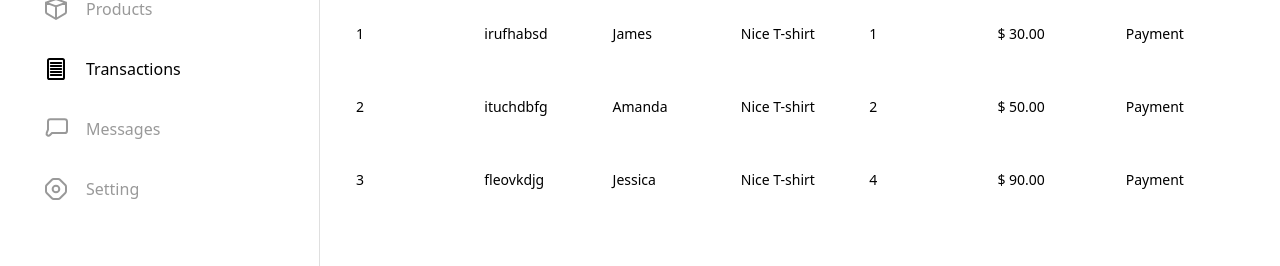
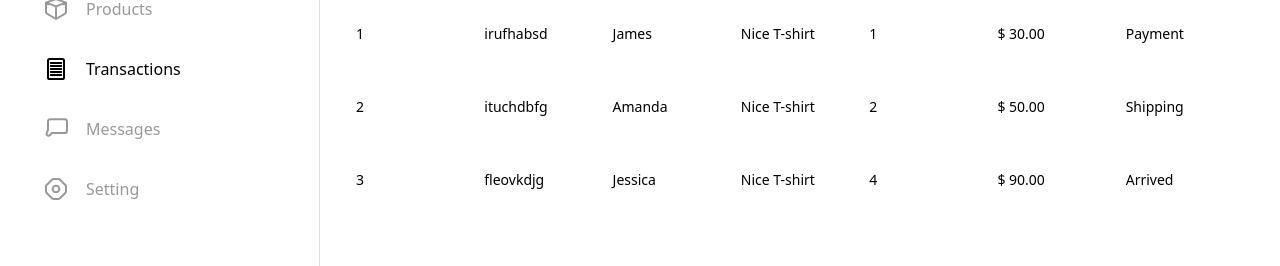
Before and after one commit to rikjnthn/dashvieata, a React (Vite) app: page /transactions in a window 1280 px wide. Shown: the part 207-473 px from the top of the page. Built offline with nearby package versions, Linux system fonts and the light colour scheme.

Commit message:
1. feat: add transaction detail page 2. test: test transaction detail page

```diff
--- a/src/components/header-nav/index.tsx
+++ b/src/components/header-nav/index.tsx
@@ -14,7 +14,8 @@ const HeaderNav = () => {
     <div className="flex h-17.5 w-full justify-between px-2.5">
       <div className="flex items-center">
         {(pathname === "/add-product" ||
-          pathname.split("/")[1] === "product") && <BackIcon />}
+          pathname.split("/")[1] === "product" ||
+          pathname.split("/")[1] === "transaction") && <BackIcon />}
         {["/products", "/transactions", "/messages"].includes(pathname) && (
           <SearchBar />
         )}
--- a/src/components/transaction-table-body/index.tsx
+++ b/src/components/transaction-table-body/index.tsx
@@ -1,35 +1,12 @@
+import { transactions } from "../../data/transactions";
 import TransactionTableRow from "../transaction-table-row";
 
 const TransactionsTableBody = () => {
   return (
     <tbody className="transaction-table-body cursor-pointer">
-      <TransactionTableRow
-        no="1"
-        id="irufhabsd"
-        buyerName="James"
-        productName="Nice T-shirt"
-        quantity="1"
-        totalPrice="30.00"
-        status="Payment"
-      />
-      <TransactionTableRow
-        no="2"
-        id="ituchdbfg"
-        buyerName="Amanda"
-        productName="Nice T-shirt"
-        quantity="2"
-        totalPrice="50.00"
-        status="Payment"
-      />
-      <TransactionTableRow
-        no="3"
-        id="fleovkdjg"
-        buyerName="Jessica"
-        productName="Nice T-shirt"
-        quantity="4"
-        totalPrice="90.00"
-        status="Payment"
-      />
+      {transactions.map((data, idx) => (
+        <TransactionTableRow no={`${idx + 1}`} {...data} />
+      ))}
     </tbody>
   );
 };
--- a/src/data/revenue.tsx
+++ /dev/null
@@ -1,16 +0,0 @@
-export const revenueData = [
-  720, 400, 1080, 1560, 1040, 1380, 880, 720, 700, 740, 700, 880, 900, 640,
-  1460, 1580, 900, 1900, 980, 1080, 780, 1400, 400, 1740, 1780, 1800, 1220, 360,
-  940, 1300, 2000, 100, 1940, 1240, 1600, 640, 1540, 1380, 1760, 1160, 340, 420,
-  580, 1100, 1160, 1540, 980, 1880, 700, 1600, 1940, 660, 860, 880, 340, 480,
-  480, 920, 1480, 600, 980, 1480, 1520, 700, 1900, 720, 1240, 1660, 1360, 1060,
-  540, 840, 1540, 1080, 1180, 380, 1000, 380, 1700, 900, 1720, 1900, 560, 1340,
-  1780, 980, 820, 1080, 700, 700,
-];
-
-export const dates = new Array(90).fill(0).map((_, idx) => {
-  const date = new Date();
-  return new Date(
-    date.setDate(new Date().getDate() - idx),
-  ).toLocaleDateString();
-});
--- /dev/null
+++ b/src/data/transactions.ts
@@ -0,0 +1,32 @@
+export const transactions = [
+  {
+    id: "irufhabsd",
+    buyerName: "James",
+    productName: "Nice T-shirt",
+    productPrice: "20.00",
+    productId: "uxjyebgrf",
+    quantity: "1",
+    totalPrice: "30.00",
+    status: "Payment" as const,
+  },
+  {
+    id: "ituchdbfg",
+    buyerName: "Amanda",
+    productName: "Nice T-shirt",
+    productPrice: "20.00",
+    productId: "uxjyebgrf",
+    quantity: "2",
+    totalPrice: "50.00",
+    status: "Shipping" as const,
+  },
+  {
+    id: "fleovkdjg",
+    buyerName: "Jessica",
+    productName: "Nice T-shirt",
+    productPrice: "20.00",
+    productId: "uxjyebgrf",
+    quantity: "4",
+    totalPrice: "90.00",
+    status: "Arrived" as const,
+  },
+];
--- a/src/main.tsx
+++ b/src/main.tsx
@@ -12,6 +12,7 @@ import Product from "./pages/product";
 import AddProduct from "./pages/add-product";
 import Dashboard from "./pages/dashboard";
 import TransactionsPage from "./pages/transactions-page";
+import Transaction from "./pages/transaction";
 import MessagesPage from "./pages/messages";
 import ChatRoom from "./components/chat-room";
 
@@ -26,6 +27,7 @@ createRoot(document.getElementById("root")!).render(
             <Route path="product/:productId" element={<Product />} />
             <Route path="add-product" element={<AddProduct />} />
             <Route path="transactions" element={<TransactionsPage />} />
+            <Route path="transaction/:id" element={<Transaction />} />
             <Route path="messages" element={<MessagesPage />}>
               <Route path=":id" element={<ChatRoom />} />
             </Route>
--- /dev/null
+++ b/src/pages/transaction.tsx
@@ -0,0 +1,63 @@
+import { useParams } from "react-router";
+
+import { transactions } from "../data/transactions";
+import InformationSection from "../components/information-section";
+
+function Transaction() {
+  const id = useParams().id;
+
+  if (!id) return;
+
+  const transaction = transactions.find((v) => v.id === id);
+
+  if (!transaction) return;
+
+  return (
+    <div className="flex w-full">
+      <div className="w-full">
+        <InformationSection label="Transaction Id" message={transaction.id} />
+        <InformationSection label="Status" message={transaction.status} />
+        <InformationSection
+          label="Product Name"
+          message={transaction.productName}
+        />
+        <InformationSection
+          label="Product Id"
+          message={transaction.productId}
+        />
+        <InformationSection
+          label="Buyer Name"
+          message={transaction.buyerName}
+        />
+      </div>
+
+      <div className="w-full">
+        <InformationSection
+          label="Product Price"
+          message={"$ " + transaction.productPrice}
+        />
+        <InformationSection
+          label="Product Quantity"
+          message={transaction.quantity}
+        />
+        <InformationSection
+          label="Total Price"
+          message={
+            "$ " +
+            (
+              parseInt(transaction.productPrice) *
+              parseInt(transaction.quantity)
+            ).toFixed(2)
+          }
+        />
+        <InformationSection label="Shipping Cost" message={"$ 10.00"} />
+        <InformationSection
+          label="Total Price + Shipping Cost"
+          message={"$ " + transaction.totalPrice}
+        />
+      </div>
+    </div>
+  );
+}
+
+export default Transaction;
```
Also changed, not shown: 2 other files (tests, documents, lock files or other folders).
